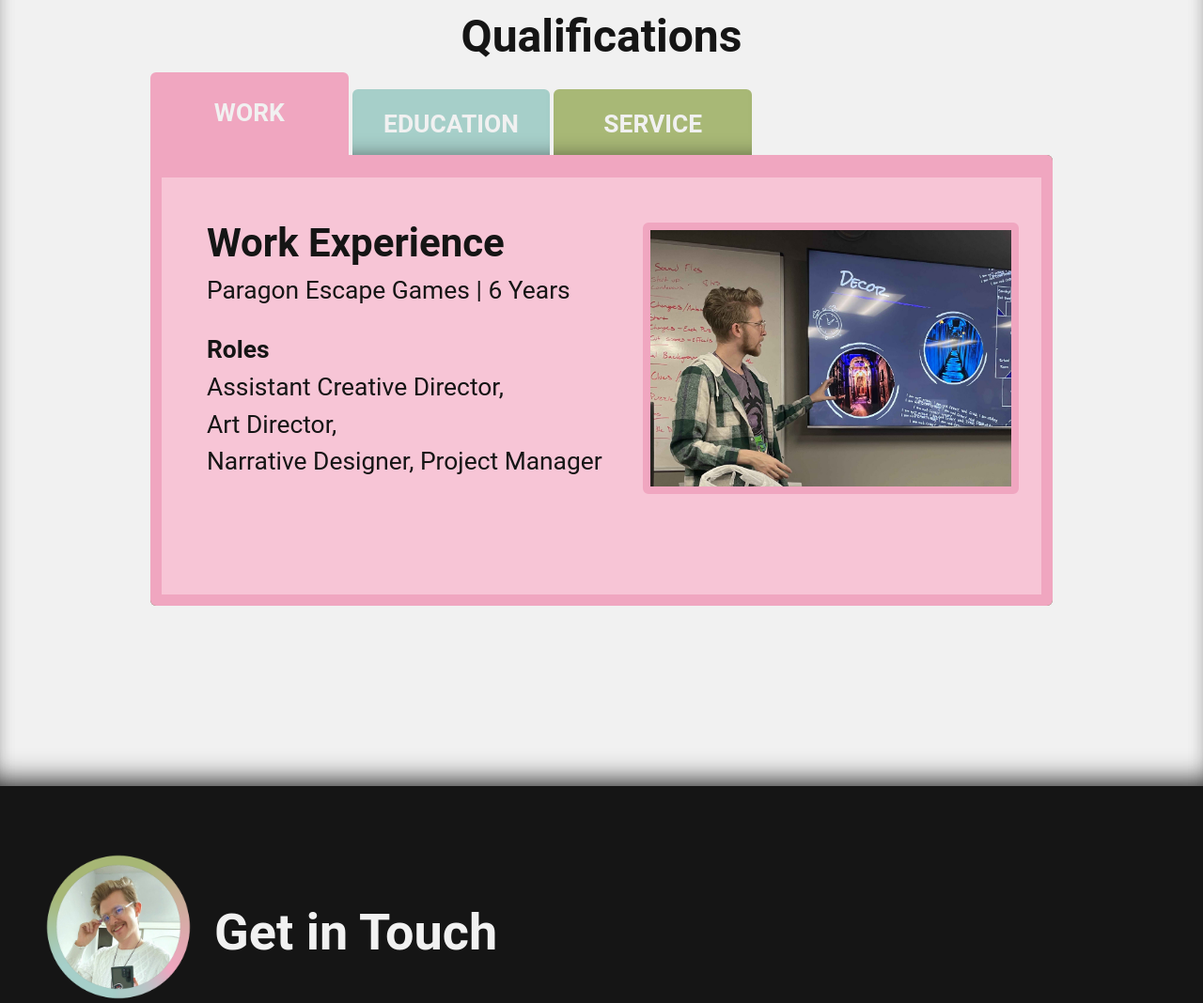
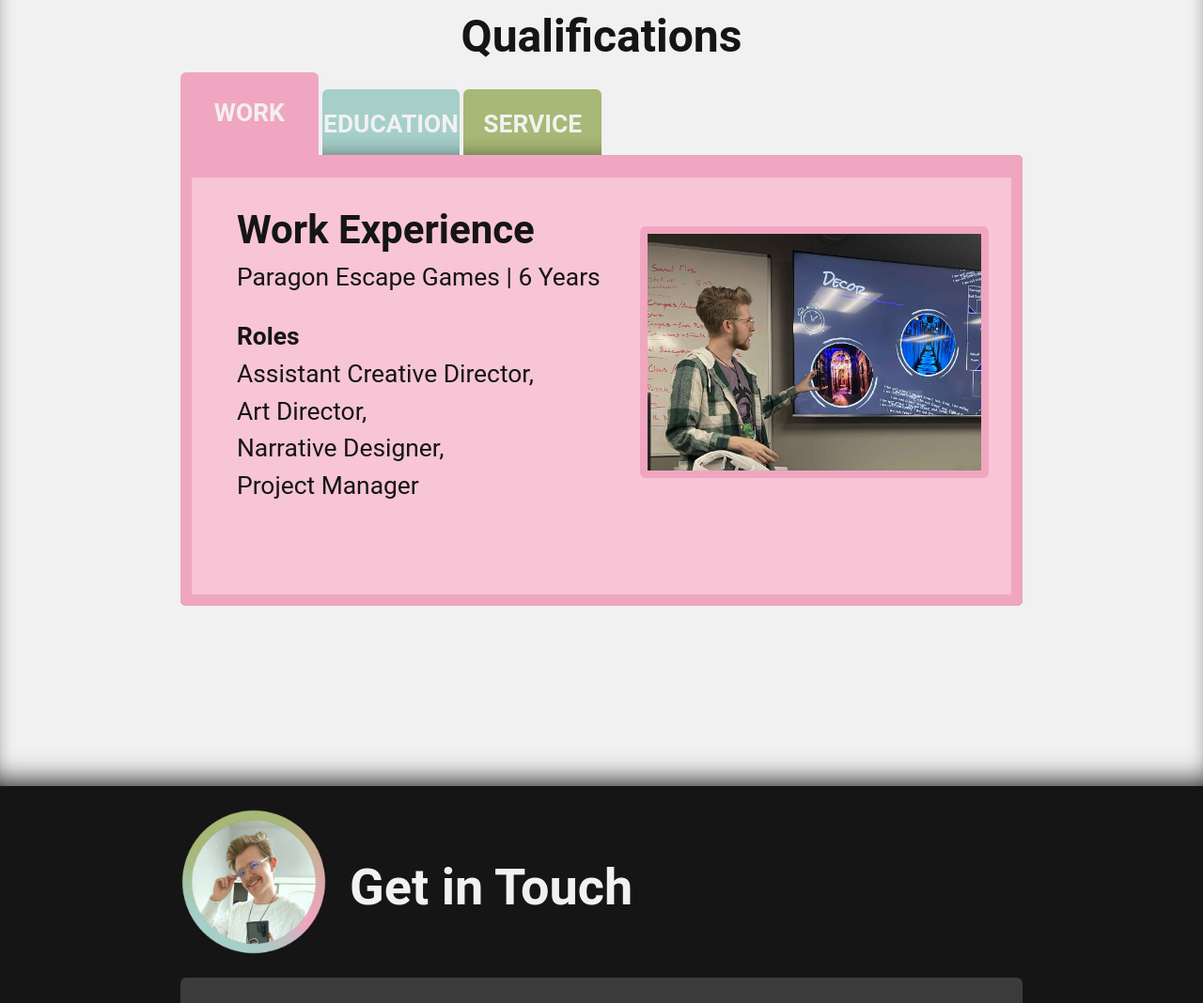
Before and after one commit to wklayton/Landon-Portfolio, a plain HTML site: page index.html in a window 1280 px wide. Shown: the part 1353-2421 px from the top of the page at 94% size. Drawn offline with Linux system fonts and the light colour scheme.

Commit message:
Fixed Margin in all views

```diff
--- a/styles.css
+++ b/styles.css
@@ -567,12 +567,13 @@ ul {
 }
 
 #qualifications .quals_folder {
-  width: 90%;
-  margin: 0 auto;
+  margin: 0 2rem;
 }
+
 #qualifications .quals_container {
   margin: 0;
-  height: 30rem
+  height: 30rem;
+  position: relative;
 }
 
 #qualifications .quals_pink {
@@ -594,7 +595,6 @@ ul {
   border-left: 0.5rem solid var(--pink);
   border-right: 0.5rem solid var(--pink);
   border-bottom: 0.5rem solid var(--pink);
-  position: absolute;
   z-index: 15;
 
 }
@@ -604,7 +604,6 @@ ul {
   border-left: 0.5rem solid var(--blue);
   border-right: 0.5rem solid var(--blue);
   border-bottom: 0.5rem solid var(--blue);
-  position: absolute;
   z-index: 15;
 }
 #qualifications .quals_green.active {
@@ -613,14 +612,13 @@ ul {
   border-left: 0.5rem solid var(--green);
   border-right: 0.5rem solid var(--green);
   border-bottom: 0.5rem solid var(--green);
-  position: absolute;
   z-index: 15;
 }
 
 #qualifications .quals {
   position: absolute;
   z-index: 1;
-  width: 90%;
+  width: 100%;
   height: 30rem;
   padding: 1rem;
 }
@@ -642,8 +640,9 @@ ul {
 
 #qualifications .quals_img {
   display: block;
-  margin-top: 1rem;
+  margin: 1rem auto;
   width: 100%;
+  max-width: 20rem;
   height: auto;
   border-radius: 0.25rem;
 }
@@ -711,12 +710,12 @@ ul {
 /* Desktop */
 @media only screen and (min-width:1200px) {
   #qualifications .quals_folder{
-    width: 100%;
+    margin: 0 8rem;
   }
 
   #qualifications .quals_btns_container {
     width: 50%;
-    margin-left: 12.5%;
+    margin: 0;
   }
 
   #qualifications .quals_btns.btn_active {
@@ -732,13 +731,11 @@ ul {
   }
 
   #qualifications .quals {
-    width: 75%;
     height: 20rem;
   }
 
   #qualifications .quals_container {
-    width: 75%;
-    margin: 0 auto 5rem;
+    margin: 0 0 5rem;
     height: 20rem;
   }
 
@@ -760,12 +757,17 @@ ul {
     width: 45%;
     max-width: 20rem;
     margin-left: auto;
+    margin-right: 0;
   }
 }
 
 @media only screen and (min-width:1800px) {
   #qualifications .quals_btns {
     font-size: 1.2rem;
+  }
+
+  #qualifications .quals_folder{
+    margin: 0 12rem;
   }
 }
 
@@ -860,17 +862,6 @@ ul {
   resize: none;
 }
 
-/* #contact .name_inputs {
-  display: flex;
-  width: 100%;
-  margin: 0 auto;
-  gap: 1rem;
-}
-
-#contact .name_inputs .contact_inputs {
-  margin: 0;
-} */
-
 #contact .submit_btn {
   display: block;
   padding: 0.5rem 5rem;
@@ -888,6 +879,29 @@ ul {
   cursor: pointer;
 }
 
+@media only screen and (min-width: 1200px) {
+
+  #contact .contact_head {
+    margin: 0 8rem;
+  }
+
+  #contact .contact_form {
+    width: auto;
+    margin: 0 8rem;
+    padding: 0;
+  }
+}
+
+@media only screen and (min-width: 1800px) {
+
+  #contact .contact_head {
+    margin: 0 12rem;
+  }
+
+  #contact .contact_form {
+    margin: 0 12rem;
+  }
+}
 
 /* FOOTER */
 
```
